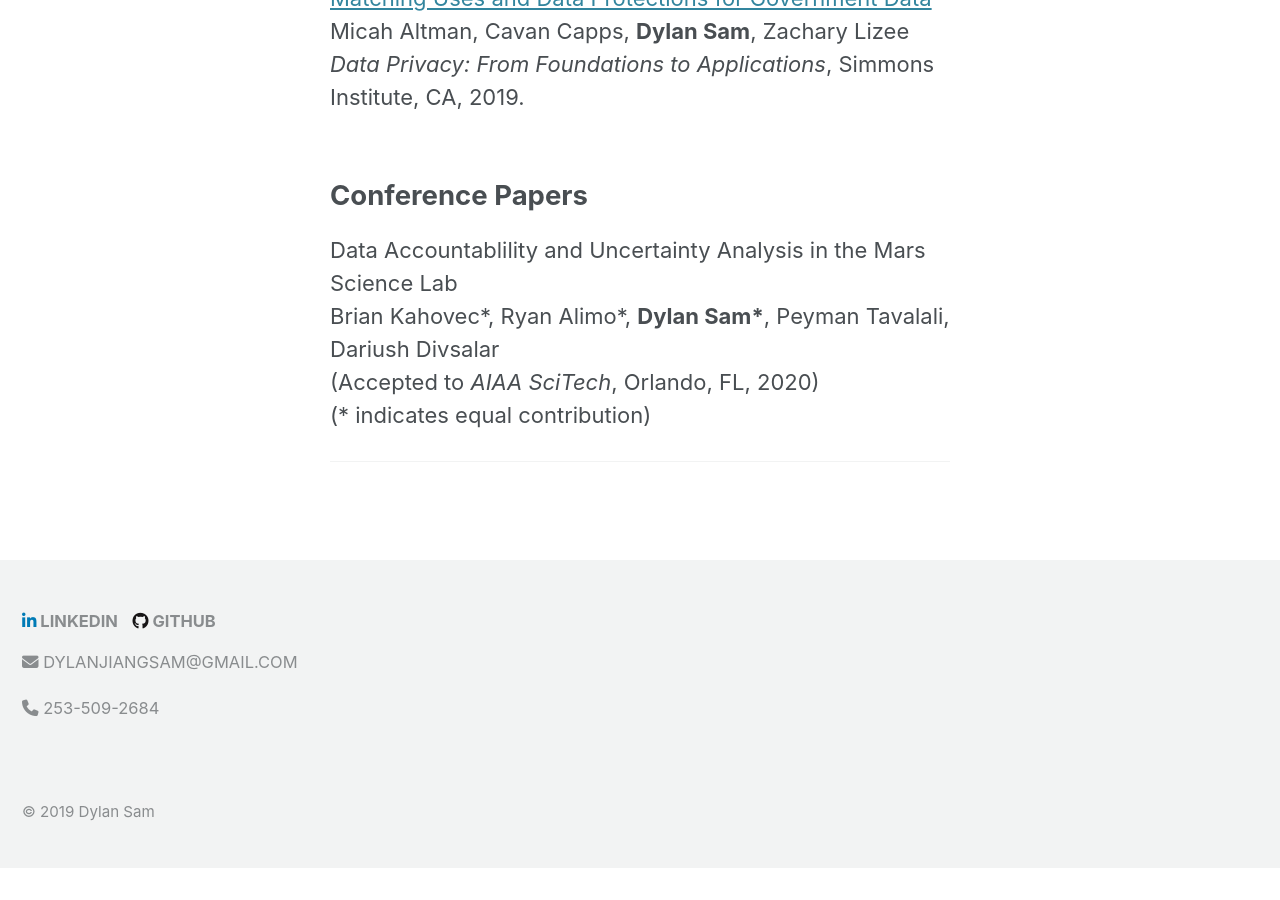
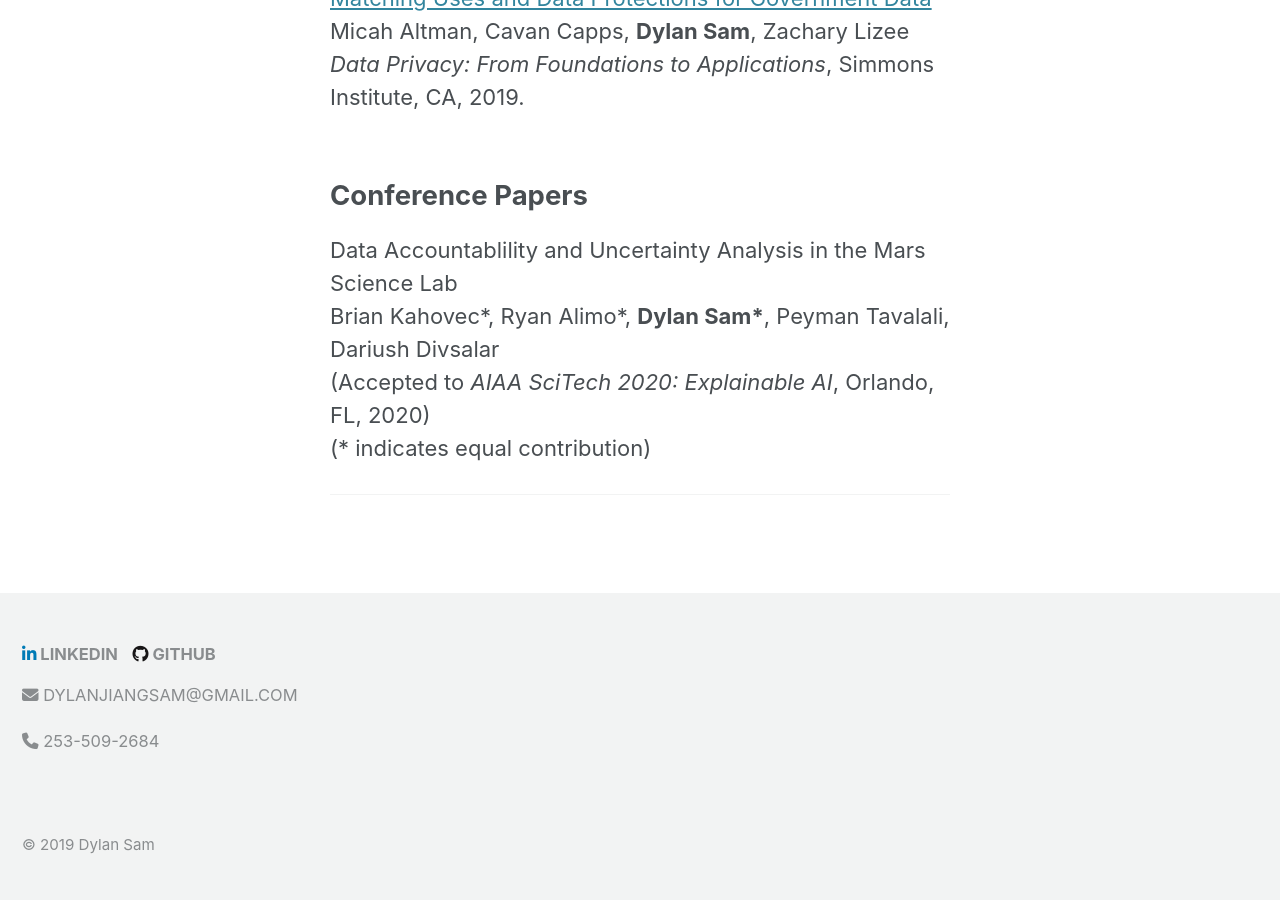
Before and after one commit to dsam99/dsam99.github.io, a Jekyll site: the page built from research.md, in a window 1280 px wide and 900 px high, scrolled down 3694 px. Built offline with Jekyll 4.4.1, drawn with Linux system fonts in a browser that asks for light colours; cached includes are drawn as plain includes; nearby versions of some CDN libraries; before the commit the page ends 4561 px from its top, so only the background shows below that.

Commit message:
updating forum/conference name

```diff
--- a/_layouts/research.html
+++ b/_layouts/research.html
@@ -108,7 +108,7 @@ author_profile: false
 
 			<p class="title"> Data Accountablility and Uncertainty Analysis in the Mars Science Lab <br>
 				Brian Kahovec*, Ryan Alimo*, <strong>Dylan Sam*</strong>, Peyman Tavalali, Dariush Divsalar <br>
-				(Accepted to <i>AIAA SciTech</i>, Orlando, FL, 2020) <br>
+				(Accepted to <i>AIAA SciTech 2020: Explainable AI</i>, Orlando, FL, 2020) <br>
 				(* indicates equal contribution) </p>
 			<hr>
 </div>
```
